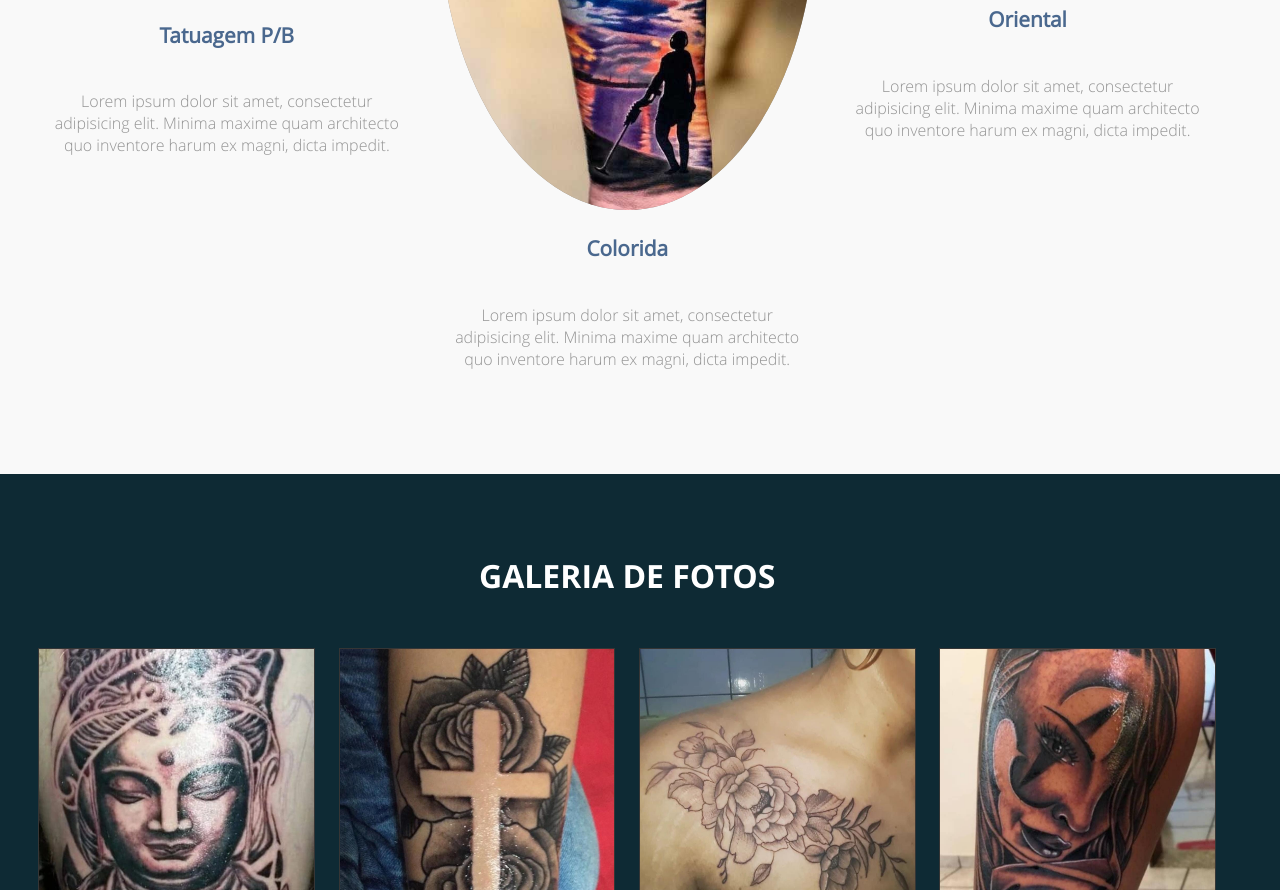
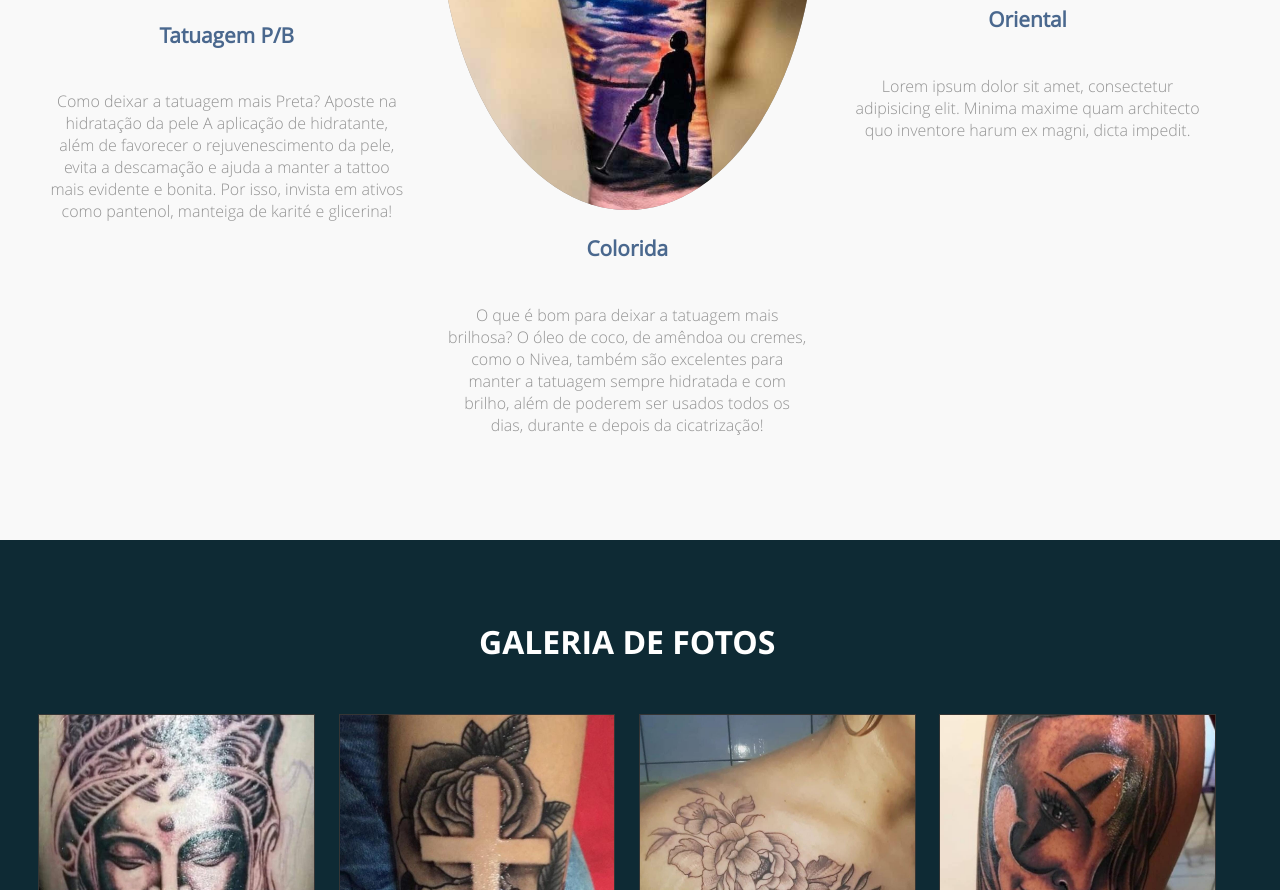
Before and after one commit to alessandravecchi/russotatoo, a plain HTML site: page index.html in a window 1280 px wide. Shown: the part 1620-2510 px from the top of the page. Drawn offline with Linux system fonts and the light colour scheme.

Commit message:
Atualizacaoa

```diff
--- a/index.html
+++ b/index.html
@@ -96,7 +96,9 @@
 
                     <div class="descricao">
                       <h4>Tatuagem P/B</h4>
-                      <p>Lorem ipsum dolor sit amet, consectetur adipisicing elit. Minima maxime quam architecto quo inventore harum ex magni, dicta impedit.</p>
+                      <p>Como deixar a tatuagem mais Preta?
+                        Aposte na hidratação da pele
+                        A aplicação de hidratante, além de favorecer o rejuvenescimento da pele, evita a descamação e ajuda a manter a tattoo mais evidente e bonita. Por isso, invista em ativos como pantenol, manteiga de karité e glicerina!</p>
                     </div>
 
                 </article><!--1-->
@@ -113,7 +115,8 @@
 
                     <div class="descricao">
                       <h4>Colorida</h4>
-                      <p>Lorem ipsum dolor sit amet, consectetur adipisicing elit. Minima maxime quam architecto quo inventore harum ex magni, dicta impedit.</p>
+                      <p>O que é bom para deixar a tatuagem mais brilhosa?
+                        O óleo de coco, de amêndoa ou cremes, como o Nivea, também são excelentes para manter a tatuagem sempre hidratada e com brilho, além de poderem ser usados todos os dias, durante e depois da cicatrização!</p>
                     </div>
 
                 </article><!--2-->
```
